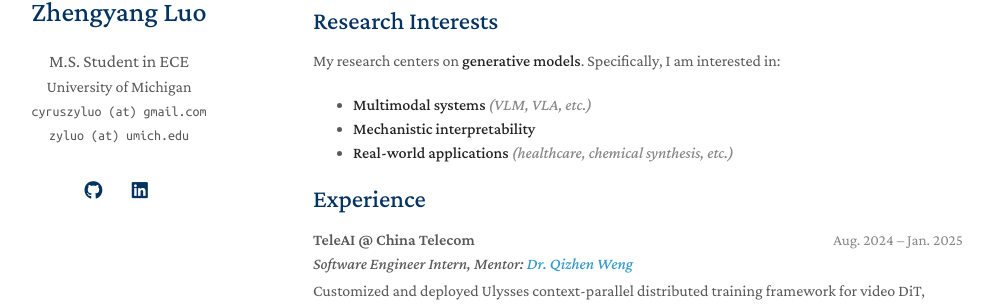
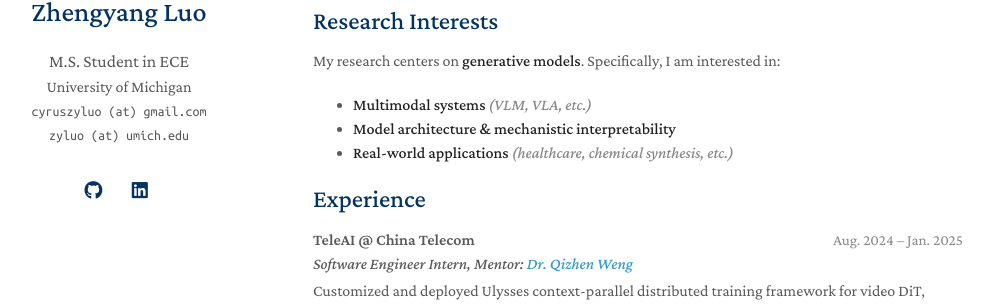
Before and after one commit to peacewang017/peacewang017.github.io, a Jekyll site: the page built from index.md, in a window 1280 px wide. Shown: the part 218-524 px from the top of the page, without its empty margins (157-1150 px from the left). Built offline with Jekyll 4.4.1, drawn with Linux system fonts in a browser that asks for light colours; some web fonts are replaced; a style sheet for code colours, icons or effects is not loaded; our own code applies the rules of GitHub Pages for plain Markdown files.

Commit message:
update
Co-Authored-By: Claude Opus 5 (1M context) <noreply@anthropic.com>

```diff
--- a/index.md
+++ b/index.md
@@ -11,7 +11,7 @@ I am an M.S. student in Electrical and Computer Engineering at the University of
 My research centers on **generative models**. Specifically, I am interested in:
 
 - **Multimodal systems** <span class="note">(VLM, VLA, etc.)</span>
-- **Mechanistic interpretability**
+- **Model architecture & mechanistic interpretability**
 - **Real-world applications** <span class="note">(healthcare, chemical synthesis, etc.)</span>
 
 ## Experience
```
